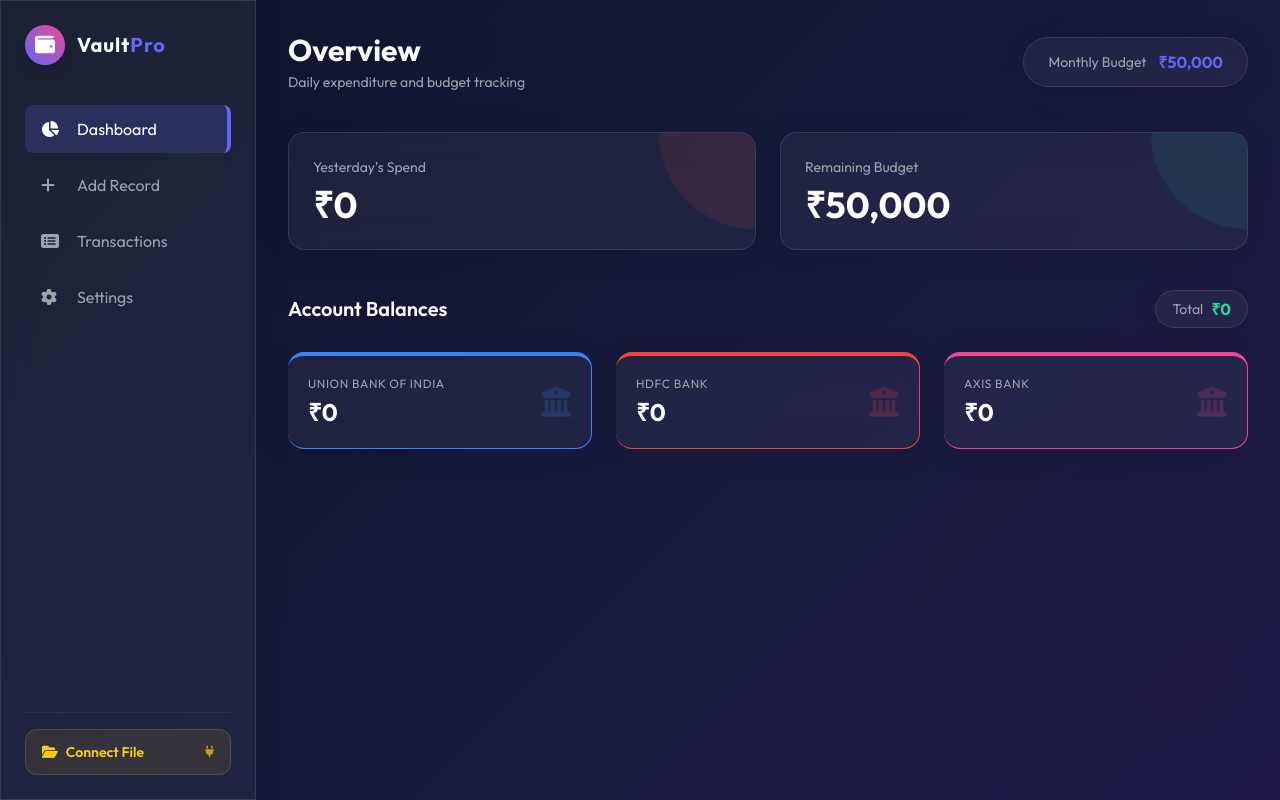
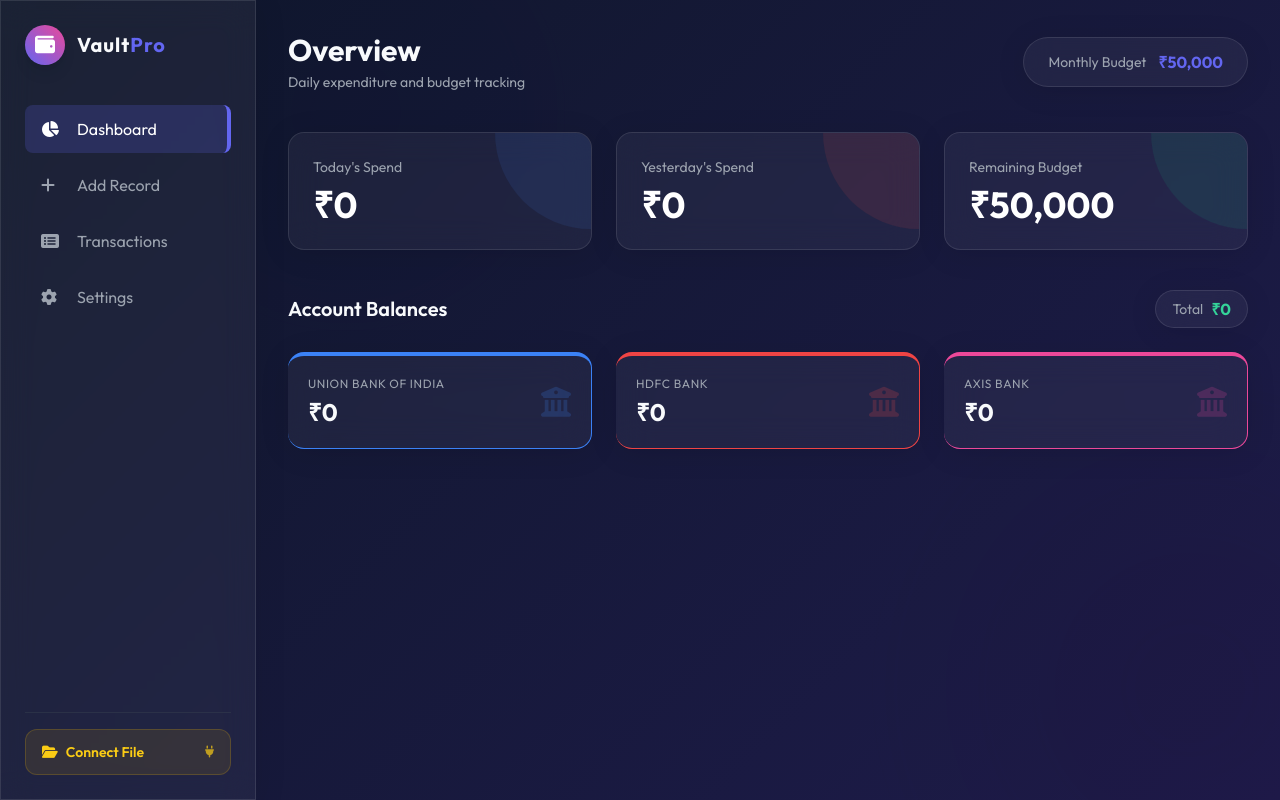
Before and after one commit to sreenath32/vaultpro, a plain HTML site: page index.html in a window 1280 px wide. Drawn offline with nearby package versions, Linux system fonts and the light colour scheme.

Commit message:
Update index.html

```diff
--- a/index.html
+++ b/index.html
@@ -128,7 +128,12 @@
                 </div>
             </header>
 
-            <div class="grid grid-cols-1 md:grid-cols-2 gap-4 md:gap-6 mb-8 md:mb-10">
+            <div class="grid grid-cols-1 md:grid-cols-3 gap-4 md:gap-6 mb-8 md:mb-10">
+                <div class="glass p-5 md:p-6 rounded-2xl relative overflow-hidden">
+                    <div class="absolute right-0 top-0 w-24 h-24 bg-blue-500 opacity-10 rounded-bl-full"></div>
+                    <p class="text-xs md:text-sm text-gray-400 mb-1 md:mb-2">Today's Spend</p>
+                    <h3 class="text-3xl md:text-4xl font-bold text-white" id="today-spend">₹0</h3>
+                </div>
                 <div class="glass p-5 md:p-6 rounded-2xl relative overflow-hidden">
                     <div class="absolute right-0 top-0 w-24 h-24 bg-red-500 opacity-10 rounded-bl-full"></div>
                     <p class="text-xs md:text-sm text-gray-400 mb-1 md:mb-2">Yesterday's Spend</p>
@@ -527,7 +532,7 @@
                 btnTable.className = 'px-4 py-2 rounded-lg text-sm font-semibold transition-all text-gray-400 hover:text-white';
                 viewGraph.classList.remove('hidden');
                 viewTable.classList.add('hidden');
-                renderAnalytics(); // Re-render canvas to fix scaling issues when unhidden
+                renderAnalytics();
             }
         }
 
@@ -639,16 +644,19 @@
         // ==========================================
         function updateDashboard() {
             const today = new Date();
+            const todayStr = today.toISOString().split('T')[0];
             const yesterday = new Date(today); yesterday.setDate(yesterday.getDate() - 1);
             const yesterdayStr = yesterday.toISOString().split('T')[0];
             const currentMonthStr = today.toISOString().slice(0, 7);
 
+            const todaySpend = data.transactions.filter(t => t.date === todayStr && t.type === 'expense').reduce((sum, t) => sum + t.amount, 0);
             const yesterdaySpend = data.transactions.filter(t => t.date === yesterdayStr && t.type === 'expense').reduce((sum, t) => sum + t.amount, 0);
             const currentMonthSpend = data.transactions.filter(t => t.date.startsWith(currentMonthStr) && t.type === 'expense').reduce((sum, t) => sum + t.amount, 0);
             const remainingBudget = (data.monthlyBudget || 0) - currentMonthSpend;
             const totalBal = (data.accounts.UBI || 0) + (data.accounts.HDFC || 0) + (data.accounts.Axis || 0);
 
             document.getElementById('display-monthly-budget').innerText = '₹' + (data.monthlyBudget || 0).toLocaleString('en-IN');
+            document.getElementById('today-spend').innerText = '₹' + todaySpend.toLocaleString('en-IN');
             document.getElementById('yesterday-spend').innerText = '₹' + yesterdaySpend.toLocaleString('en-IN');
             document.getElementById('remaining-budget').innerText = '₹' + remainingBudget.toLocaleString('en-IN');
             document.getElementById('bal-ubi').innerText = '₹' + (data.accounts.UBI || 0).toLocaleString('en-IN');
```
